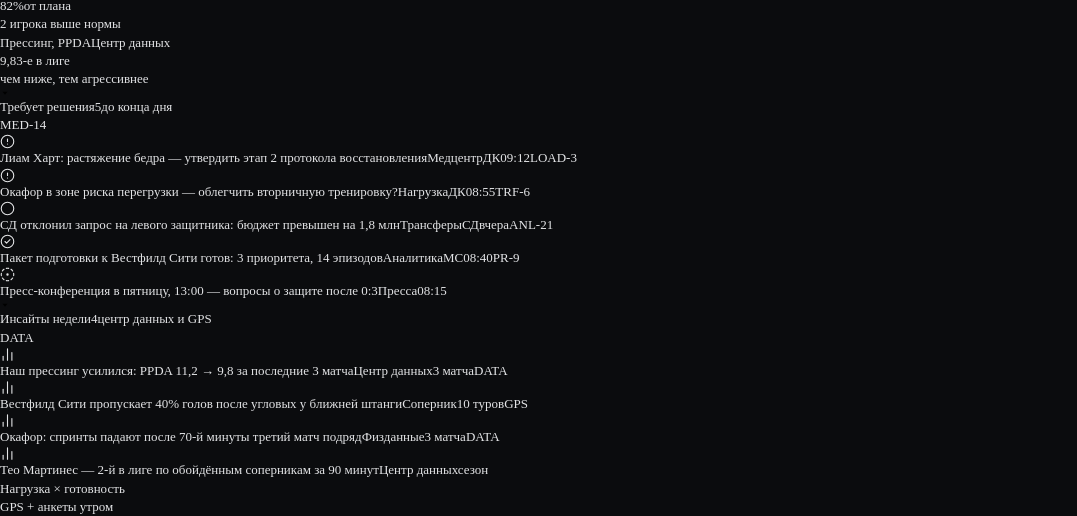
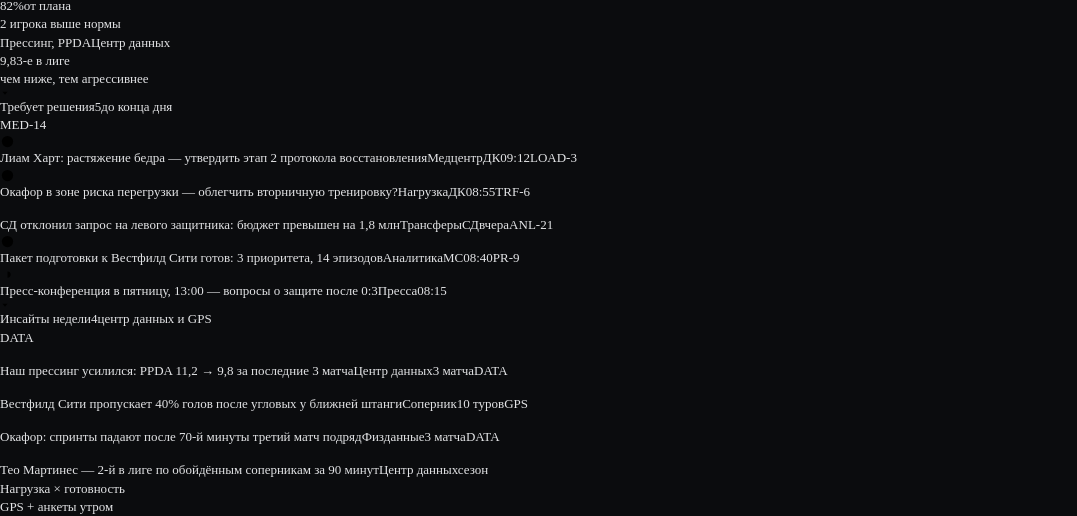
Before and after one commit to theosmanovwork-lang/football1, a React (Vite) app in the folder apps/desktop/src/renderer/: page / in a window 1280 px wide. Shown: the part 1054-1570 px from the top of the page, without its empty margins (0-1077 px from the left). Built offline with nearby package versions, Linux system fonts and the light colour scheme; what @fm/shared would draw is missing.

Commit message:
feat: filled status icons per ADR-018; renumber step 2 ADR to ADR-019
Co-Authored-By: Claude Opus 5.5 <noreply@anthropic.com>
Claude-Session: https://claude.ai/code/session_01KAn8VGoGMhhnsHYCJLpM8K

```diff
--- /dev/null
+++ b/apps/desktop/src/renderer/src/components/StatusIcon.tsx
@@ -0,0 +1,72 @@
+import { cn } from '@/lib/utils'
+
+export type Status = 'urgent' | 'todo' | 'progress' | 'ready' | 'insight'
+
+const LABEL: Record<Status, string> = {
+  urgent: 'Срочно',
+  todo: 'Ждёт решения',
+  progress: 'В работе',
+  ready: 'Готово',
+  insight: 'Инсайт',
+}
+
+/**
+ * Filled status marks for list rows, drawn after the home mockup (ADR-018: the one exception
+ * to "Lucide outline icons only"). Colors come from the theme tokens.
+ */
+export function StatusIcon({ status, className }: { status: Status; className?: string }) {
+  return (
+    <svg
+      width="15"
+      height="15"
+      viewBox="0 0 24 24"
+      role="img"
+      aria-label={LABEL[status]}
+      className={cn('flex-none', className)}
+    >
+      {status === 'urgent' && (
+        <>
+          <circle cx="12" cy="12" r="9" className="fill-warn" />
+          <path
+            d="M12 7v6M12 16.5v.5"
+            strokeWidth="2.4"
+            strokeLinecap="round"
+            className="stroke-surface"
+          />
+        </>
+      )}
+      {status === 'todo' && (
+        <circle cx="12" cy="12" r="8" fill="none" strokeWidth="1.8" className="stroke-fg-subtle" />
+      )}
+      {status === 'progress' && (
+        <>
+          <circle cx="12" cy="12" r="8" fill="none" strokeWidth="1.8" className="stroke-progress" />
+          <path d="M12 7a5 5 0 0 1 0 10z" className="fill-progress" />
+        </>
+      )}
+      {status === 'ready' && (
+        <>
+          <circle cx="12" cy="12" r="9" className="fill-brand" />
+          <path
+            d="M8 12.5l2.7 2.5L16 9.5"
+            fill="none"
+            strokeWidth="2.2"
+            strokeLinecap="round"
+            strokeLinejoin="round"
+            className="stroke-surface"
+          />
+        </>
+      )}
+      {status === 'insight' && (
+        <path
+          d="M5 20V11M11 20V5M17 20v-6"
+          fill="none"
+          strokeWidth="1.8"
+          strokeLinecap="round"
+          strokeLinejoin="round"
+          className="stroke-info"
+        />
+      )}
+    </svg>
+  )
+}
--- a/apps/desktop/src/renderer/src/screens/home/Feed.tsx
+++ b/apps/desktop/src/renderer/src/screens/home/Feed.tsx
@@ -1,23 +1,8 @@
-import {
-  ChartNoAxesColumn,
-  Circle,
-  CircleAlert,
-  CircleCheck,
-  CircleDotDashed,
-  type LucideIcon,
-} from 'lucide-react'
+import { StatusIcon } from '@/components/StatusIcon'
 import { useUi } from '@/store/ui'
 import { cn } from '@/lib/utils'
-import type { FeedGroup, RowStatus } from './homeData'
+import type { FeedGroup } from './homeData'
 import { TONE_BG, TONE_BORDER, TONE_TEXT } from './tones'
-
-const STATUS_ICON: Record<RowStatus, { icon: LucideIcon; className: string; label: string }> = {
-  urgent: { icon: CircleAlert, className: 'text-warn', label: 'Срочно' },
-  todo: { icon: Circle, className: 'text-fg-subtle', label: 'Ждёт решения' },
-  progress: { icon: CircleDotDashed, className: 'text-progress', label: 'В работе' },
-  ready: { icon: CircleCheck, className: 'text-brand', label: 'Готово' },
-  insight: { icon: ChartNoAxesColumn, className: 'text-info', label: 'Инсайт' },
-}
 
 /** Collapsible list group in the Linear style: tinted header, dense rows. */
 export function FeedSection({ group }: { group: FeedGroup }) {
@@ -58,8 +43,6 @@ export function FeedSection({ group }: { group: FeedGroup }) {
       {!collapsed && (
         <div>
           {group.rows.map((row, i) => {
-            const status = STATUS_ICON[row.status]
-            const StatusIcon = status.icon
             return (
               <a
                 key={`${row.code}-${i}`}
@@ -72,12 +55,7 @@ export function FeedSection({ group }: { group: FeedGroup }) {
                 <span className="w-[52px] flex-none font-mono text-label text-fg-subtle">
                   {row.code}
                 </span>
-                <StatusIcon
-                  size={15}
-                  strokeWidth={1.75}
-                  aria-label={status.label}
-                  className={cn('flex-none', status.className)}
-                />
+                <StatusIcon status={row.status} />
                 <span
                   className={cn(
                     'min-w-0 flex-1 truncate',
--- a/apps/desktop/src/renderer/src/screens/home/homeData.ts
+++ b/apps/desktop/src/renderer/src/screens/home/homeData.ts
@@ -1,3 +1,5 @@
+import type { Status } from '@/components/StatusIcon'
+
 /**
  * Fictional placeholder content copied from the home mockup (docs/design/source/home/Desk.dc.html).
  * The simulation core replaces it in later steps; the UI only renders what it gets (CLAUDE.md rule 3).
@@ -5,7 +7,7 @@
 
 export type Tone = 'brand' | 'warn' | 'caution' | 'danger' | 'info' | 'violet' | 'neutral' | 'dim'
 
-export type RowStatus = 'urgent' | 'todo' | 'progress' | 'ready' | 'insight'
+export type RowStatus = Status
 
 export interface FeedRow {
   code: string
```
Also changed, not shown: 12 other files (tests, documents, lock files or other folders).
